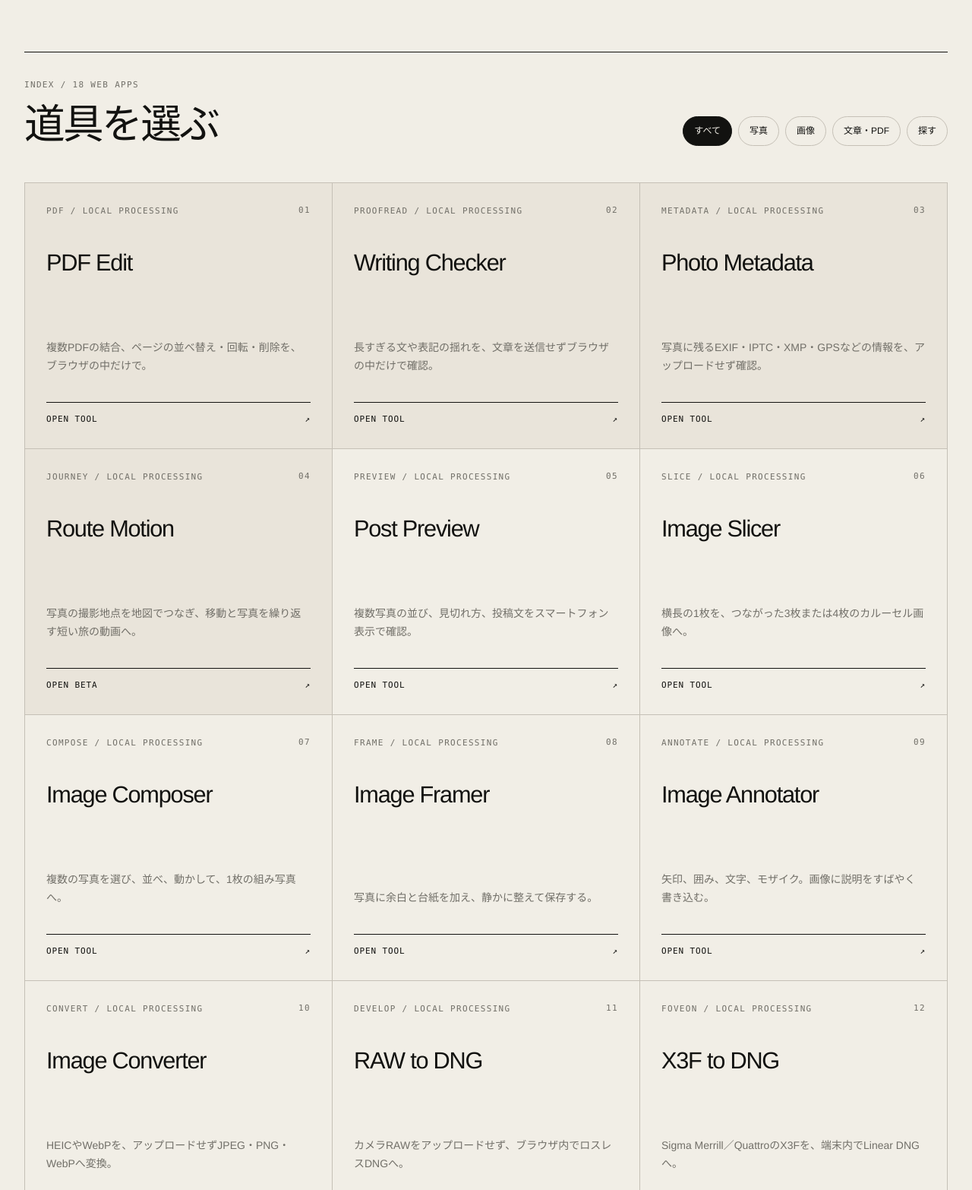
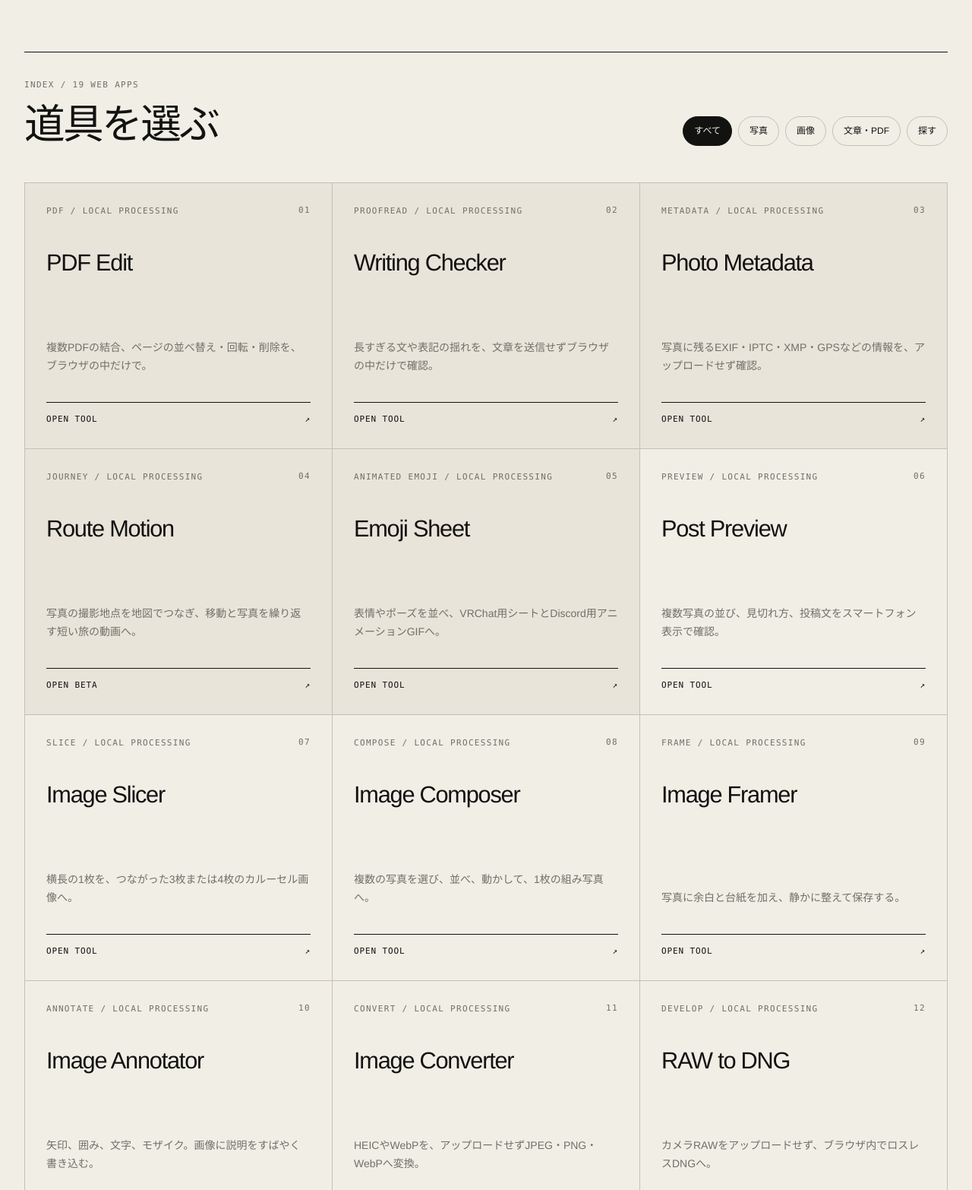
Before and after one commit to nobphotographr/iruagaru-tools, a website: page index.html in a window 1280 px wide. Shown: the part 634-2200 px from the top of the page at 76% size. Drawn offline with Linux system fonts and the light colour scheme.

Commit message:
Add Emoji Sheet to tools portal

```diff
--- a/index.html
+++ b/index.html
@@ -45,7 +45,7 @@
     <section class="tools-section" id="tools" aria-labelledby="tools-title">
       <div class="section-heading">
         <div>
-          <p class="eyebrow">INDEX / 18 WEB APPS</p>
+          <p class="eyebrow">INDEX / 19 WEB APPS</p>
           <h2 id="tools-title">道具を選ぶ</h2>
         </div>
         <div class="filters" role="group" aria-label="カテゴリーで絞り込む">
@@ -90,8 +90,16 @@
           <span class="tool-open">Open beta <span aria-hidden="true">↗</span></span>
         </a>
 
+        <a class="tool-card tool-card--feature" data-category="image" href="/emoji-sheet/">
+          <span class="tool-number">05</span>
+          <span class="tool-meta">ANIMATED EMOJI / LOCAL PROCESSING</span>
+          <strong>Emoji Sheet</strong>
+          <span class="tool-description">表情やポーズを並べ、VRChat用シートとDiscord用アニメーションGIFへ。</span>
+          <span class="tool-open">Open tool <span aria-hidden="true">↗</span></span>
+        </a>
+
         <a class="tool-card" data-category="photo" href="/post-preview/">
-          <span class="tool-number">05</span>
+          <span class="tool-number">06</span>
           <span class="tool-meta">PREVIEW / LOCAL PROCESSING</span>
           <strong>Post Preview</strong>
           <span class="tool-description">複数写真の並び、見切れ方、投稿文をスマートフォン表示で確認。</span>
@@ -99,7 +107,7 @@
         </a>
 
         <a class="tool-card" data-category="image" href="/image-splitter/">
-          <span class="tool-number">06</span>
+          <span class="tool-number">07</span>
           <span class="tool-meta">SLICE / LOCAL PROCESSING</span>
           <strong>Image Slicer</strong>
           <span class="tool-description">横長の1枚を、つながった3枚または4枚のカルーセル画像へ。</span>
@@ -107,7 +115,7 @@
         </a>
 
         <a class="tool-card" data-category="image" href="/image-composer/">
-          <span class="tool-number">07</span>
+          <span class="tool-number">08</span>
           <span class="tool-meta">COMPOSE / LOCAL PROCESSING</span>
           <strong>Image Composer</strong>
           <span class="tool-description">複数の写真を選び、並べ、動かして、1枚の組み写真へ。</span>
@@ -115,7 +123,7 @@
         </a>
 
         <a class="tool-card" data-category="image" href="/image-framer/">
-          <span class="tool-number">08</span>
+          <span class="tool-number">09</span>
           <span class="tool-meta">FRAME / LOCAL PROCESSING</span>
           <strong>Image Framer</strong>
           <span class="tool-description">写真に余白と台紙を加え、静かに整えて保存する。</span>
@@ -123,7 +131,7 @@
         </a>
 
         <a class="tool-card" data-category="image" href="/image-annotator/">
-          <span class="tool-number">09</span>
+          <span class="tool-number">10</span>
           <span class="tool-meta">ANNOTATE / LOCAL PROCESSING</span>
           <strong>Image Annotator</strong>
           <span class="tool-description">矢印、囲み、文字、モザイク。画像に説明をすばやく書き込む。</span>
@@ -131,7 +139,7 @@
         </a>
 
         <a class="tool-card" data-category="image" href="/image-converter/">
-          <span class="tool-number">10</span>
+          <span class="tool-number">11</span>
           <span class="tool-meta">CONVERT / LOCAL PROCESSING</span>
           <strong>Image Converter</strong>
           <span class="tool-description">HEICやWebPを、アップロードせずJPEG・PNG・WebPへ変換。</span>
@@ -139,7 +147,7 @@
         </a>
 
         <a class="tool-card" data-category="photo" href="/raw-to-dng/">
-          <span class="tool-number">11</span>
+          <span class="tool-number">12</span>
           <span class="tool-meta">DEVELOP / LOCAL PROCESSING</span>
           <strong>RAW to DNG</strong>
           <span class="tool-description">カメラRAWをアップロードせず、ブラウザ内でロスレスDNGへ。</span>
@@ -147,7 +155,7 @@
         </a>
 
         <a class="tool-card" data-category="photo" href="/x3f-to-dng/">
-          <span class="tool-number">12</span>
+          <span class="tool-number">13</span>
           <span class="tool-meta">FOVEON / LOCAL PROCESSING</span>
           <strong>X3F to DNG</strong>
           <span class="tool-description">Sigma Merrill／QuattroのX3Fを、端末内でLinear DNGへ。</span>
@@ -155,7 +163,7 @@
         </a>
 
         <a class="tool-card" data-category="photo" href="/photo-sequence/">
-          <span class="tool-number">13</span>
+          <span class="tool-number">14</span>
           <span class="tool-meta">SELECT / LOCAL PROCESSING</span>
           <strong>Photo Sequence</strong>
           <span class="tool-description">写真を選び、比べ、順番を整える。コンタクトシート出力まで。</span>
@@ -163,7 +171,7 @@
         </a>
 
         <a class="tool-card" data-category="photo" href="/photo-compare/">
-          <span class="tool-number">14</span>
+          <span class="tool-number">15</span>
           <span class="tool-meta">COMPARE / LOCAL PROCESSING</span>
           <strong>Photo Compare</strong>
           <span class="tool-description">現像前後やプリセットの違いを、重ねて、並べて、1枚の比較画像へ。</span>
@@ -171,7 +179,7 @@
         </a>
 
         <a class="tool-card" data-category="image" href="/note-cover/">
-          <span class="tool-number">15</span>
+          <span class="tool-number">16</span>
           <span class="tool-meta">COVER / LOCAL PROCESSING</span>
           <strong>note Cover Maker</strong>
           <span class="tool-description">写真とタイトルから、note向け1280×670の見出し画像を作成。</span>
@@ -179,7 +187,7 @@
         </a>
 
         <a class="tool-card" data-category="writing" href="/text-formatter/">
-          <span class="tool-number">16</span>
+          <span class="tool-number">17</span>
           <span class="tool-meta">FORMAT / LOCAL PROCESSING</span>
           <strong>Text Formatter</strong>
           <span class="tool-description">生成AIの下書きに混ざる不自然な空白や改行を、文章を壊さず整える。</span>
@@ -187,7 +195,7 @@
         </a>
 
         <a class="tool-card tool-card--external" data-category="photo" href="https://negative.iruagaru.com/" target="_blank" rel="noreferrer noopener">
-          <span class="tool-number">17</span>
+          <span class="tool-number">18</span>
           <span class="tool-meta">PRINT / EXTERNAL APP</span>
           <strong>Digital Negative Maker</strong>
           <span class="tool-description">16bit TIFFから、密着焼き用のデジタルネガを端末内で作成。</span>
@@ -195,7 +203,7 @@
         </a>
 
         <a class="tool-card tool-card--external" data-category="find" href="https://exhibit.iruagaru.com/" target="_blank" rel="noreferrer noopener">
-          <span class="tool-number">18</span>
+          <span class="tool-number">19</span>
           <span class="tool-meta">FIND / EXTERNAL SERVICE</span>
           <strong>Exhibit Board</strong>
           <span class="tool-description">全国の写真展や写真祭を、場所や会期から探せる展示情報ボード。</span>
```
Also changed, not shown: tests/site.test.mjs (+2 -2 lines), 1 other file.
